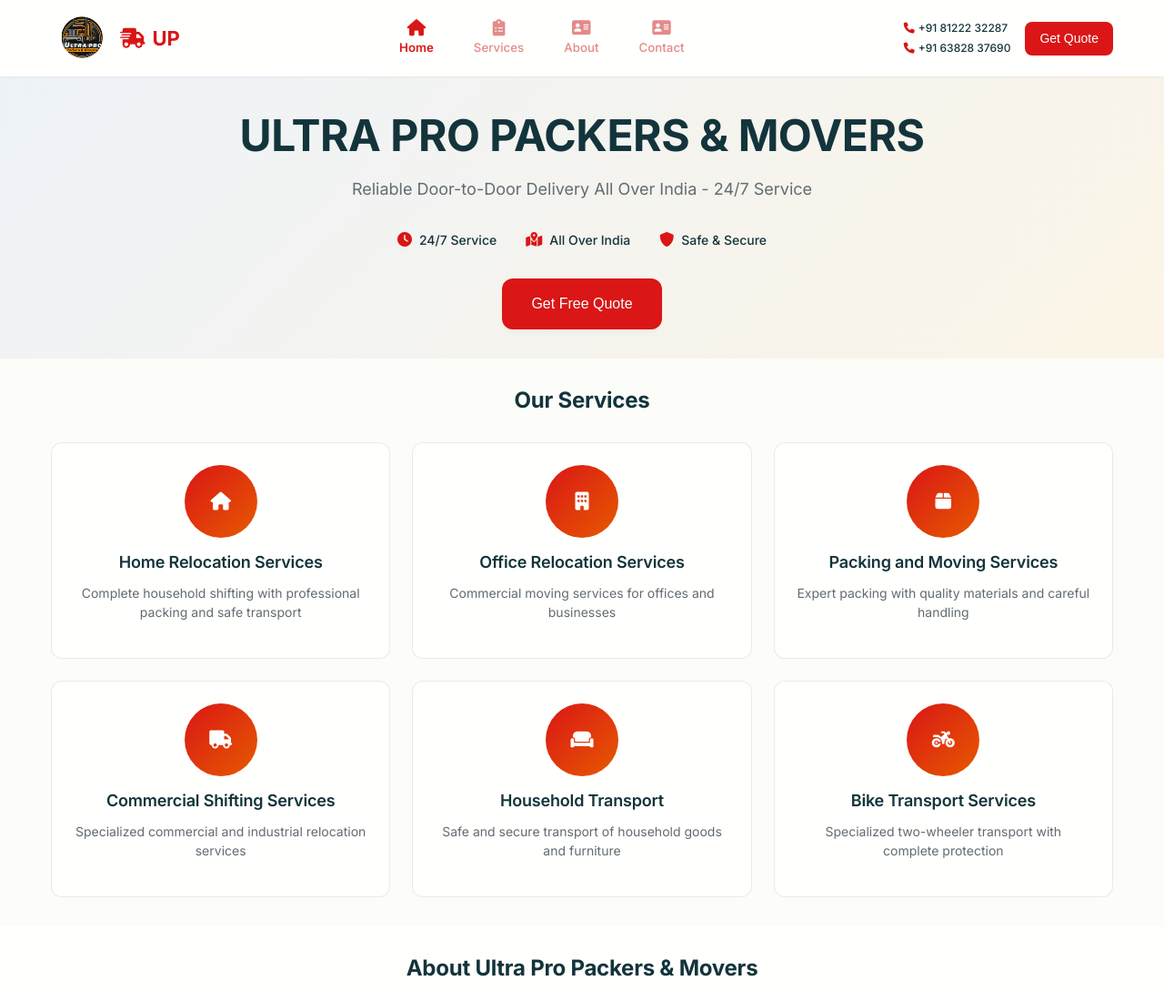
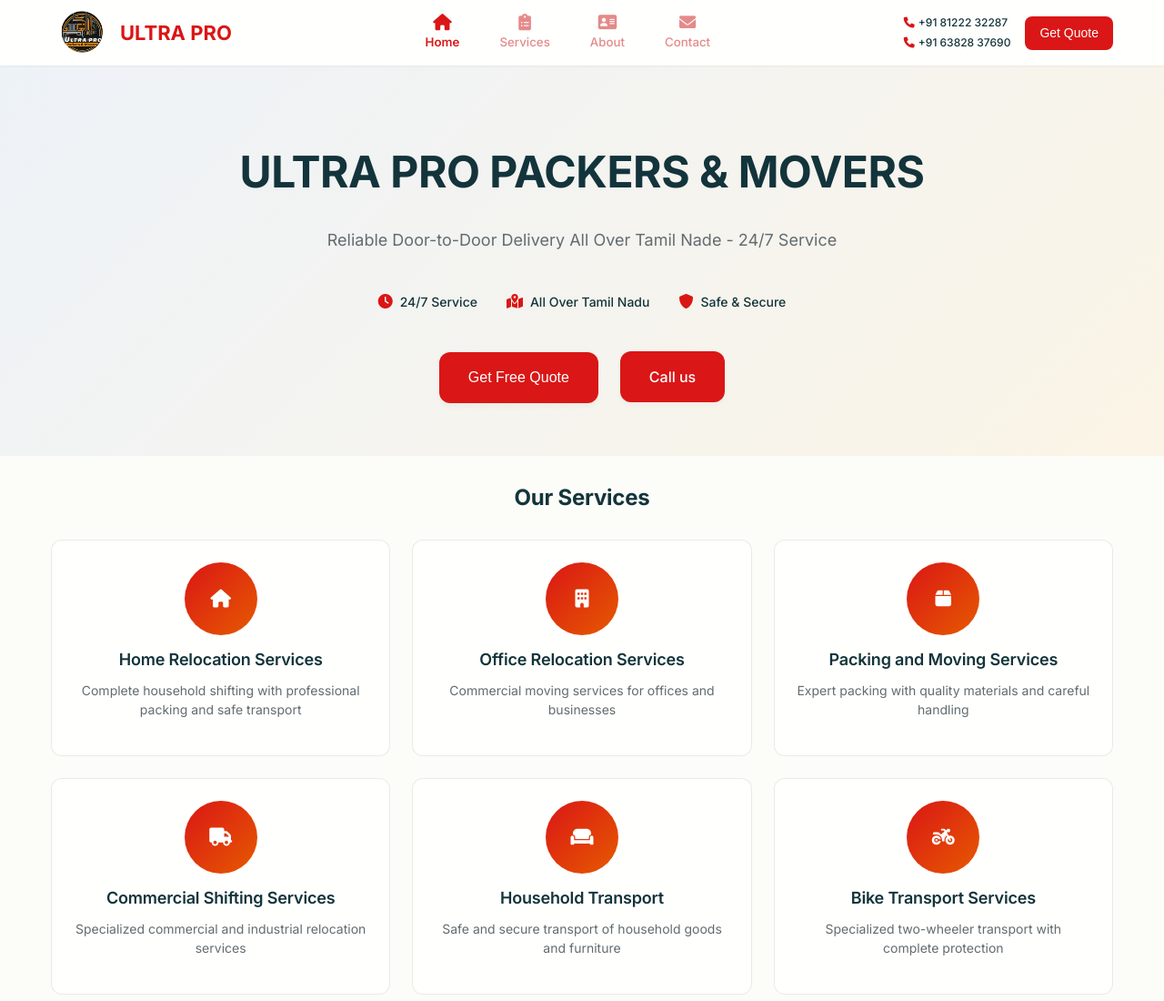
Before and after one commit to harikums222/Ultra-Pro, a plain HTML site: page index.html in a window 1280 px wide. Shown: the top 1100 px of the page at 91% size. Drawn offline with Linux system fonts and the light colour scheme; a web font is replaced by a local one.

Commit message:
header and home screen improvement

```diff
--- a/app.js
+++ b/app.js
@@ -59,6 +59,11 @@ function smoothScrollTo(element) {
 }
 
 // Scroll to contact section (used by quote buttons)
+/**
+ * Scrolls smoothly to the contact section of the page and focuses on the first input field.
+ * If the contact section exists, it uses `smoothScrollTo` to scroll to it,
+ * then after a short delay, focuses the input field with the ID 'name' if present.
+ */
 function scrollToContact() {
     const contactSection = document.getElementById('contact');
     if (contactSection) {
--- a/index.html
+++ b/index.html
@@ -20,8 +20,8 @@
                 <div class="logo">
                     <!-- <img src="images/logo/Company_logo.png" style="height:60px; width:auto;"> company icon -->
                     <img src="images/logo/Company_logo.png" style="height:60px; width:auto;">
-                    <i class="fa-solid fa-truck-fast"></i>
-                    <span>UP</span>
+                    <!-- <i class="fa-solid fa-truck-fast"></i> company icon -->
+                    <span>ULTRA PRO</span>
                 </div>
                 <nav class="nav">
                     <ul class="nav-list">
@@ -45,7 +45,7 @@
                         </li>
                         <li>
                             <a href="#contact" class="nav-link nav-link-vertical">
-                                <i class="fa-solid fa-address-card"></i>
+                                <i class="fa-solid fa-envelope"></i>
                                 <span>Contact</span>
                             </a>
                         </li>
@@ -78,8 +78,8 @@
     <section id="home" class="hero">
         <div class="container">
             <div class="hero-content">
-                <h1 class="hero-title">ULTRA PRO PACKERS & MOVERS</h1>
-                <p class="hero-subtitle">Reliable Door-to-Door Delivery All Over India - 24/7 Service</p>
+                <h1 class="hero-title">ULTRA PRO  PACKERS & MOVERS</h1>
+                <p class="hero-subtitle">Reliable Door-to-Door Delivery All Over Tamil Nade - 24/7 Service</p>
                 <div class="hero-features">
                     <div class="feature-item">
                         <i class="fas fa-clock"></i>
@@ -87,7 +87,7 @@
                     </div>
                     <div class="feature-item">
                         <i class="fas fa-map-marked-alt"></i>
-                        <span>All Over India</span>
+                        <span>All Over Tamil Nadu</span>
                     </div>
                     <div class="feature-item">
                         <i class="fas fa-shield-alt"></i>
@@ -95,6 +95,8 @@
                     </div>
                 </div>
                 <button class="btn btn--primary btn--lg hero-cta" onclick="scrollToContact()">Get Free Quote</button>
+                <span style="display:inline-block; width: 16px;"></span>
+                <a class="btn btn--primary btn--lg hero-cta" href="tel:+916382837690">Call us</a>
             </div>
         </div>
     </section>
--- a/style.css
+++ b/style.css
@@ -115,6 +115,7 @@
   --space-24: 24px;
   --space-32: 32px;
   --space-44: 44px;
+  --space-58: 58px;
 
   /* Border Radius */
   --radius-sm: 6px;
@@ -791,7 +792,7 @@ body {
   display: flex;
   align-items: center;
   justify-content: space-between;
-  padding: var(--space-12) 0;
+  padding: var(--space-6) 0;
 }
 
 .logo {
@@ -920,7 +921,7 @@ body {
 /* Hero Section */
 .hero {
   background: linear-gradient(135deg, var(--color-bg-1) 0%, var(--color-bg-2) 100%);
-  padding: 120px 0 var(--space-32);
+  padding: 160px 0 var(--space-58);
   text-align: center;
 }
 
@@ -933,14 +934,14 @@ body {
   font-size: clamp(var(--font-size-3xl), 4vw, 48px);
   font-weight: var(--font-weight-bold);
   color: var(--color-text);
-  margin-bottom: var(--space-16);
+  margin-bottom: var(--space-32);
   letter-spacing: var(--letter-spacing-tight);
 }
 
 .hero-subtitle {
   font-size: var(--font-size-xl);
   color: var(--color-text-secondary);
-  margin-bottom: var(--space-32);
+  margin-bottom: var(--space-44);
   line-height: var(--line-height-normal);
 }
 
@@ -948,7 +949,7 @@ body {
   display: flex;
   justify-content: center;
   gap: var(--space-32);
-  margin-bottom: var(--space-32);
+  margin-bottom: var(--space-44);
   flex-wrap: wrap;
 }
 
```
